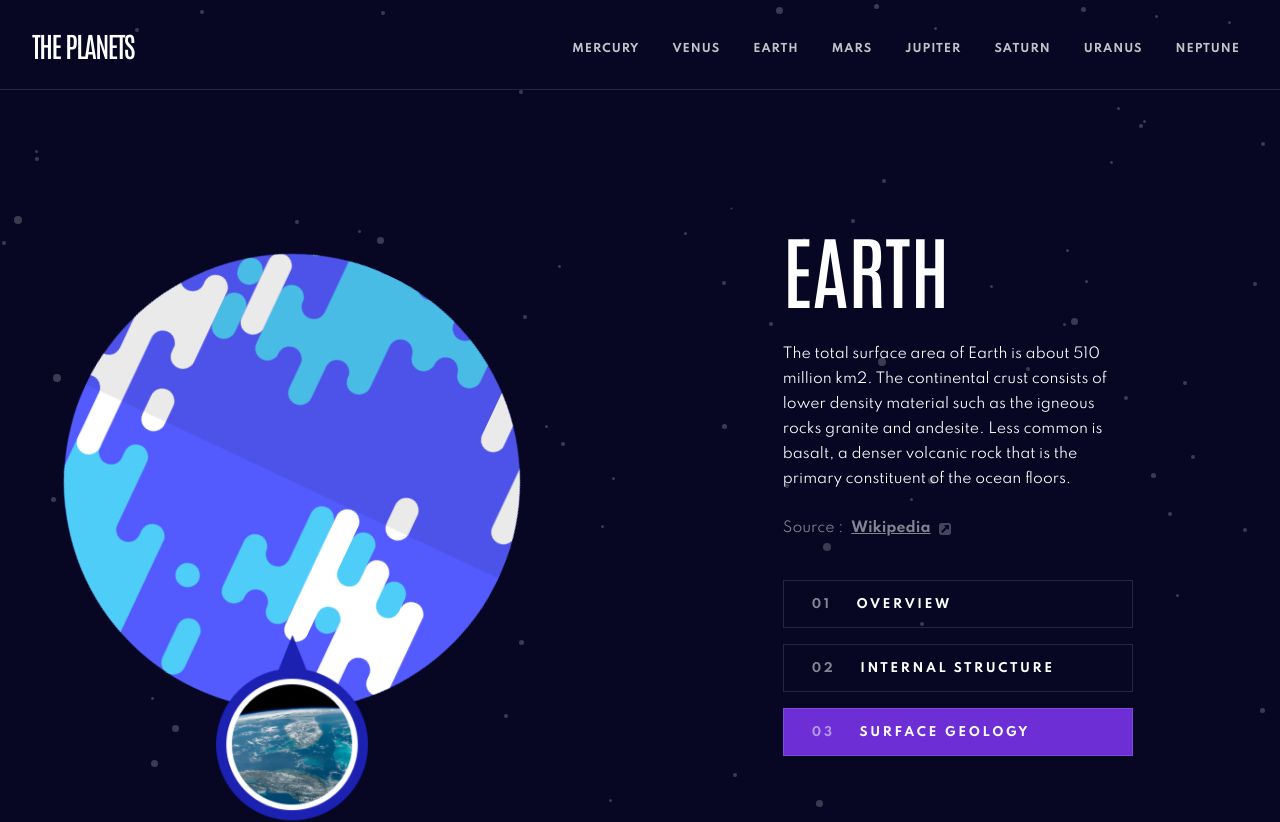
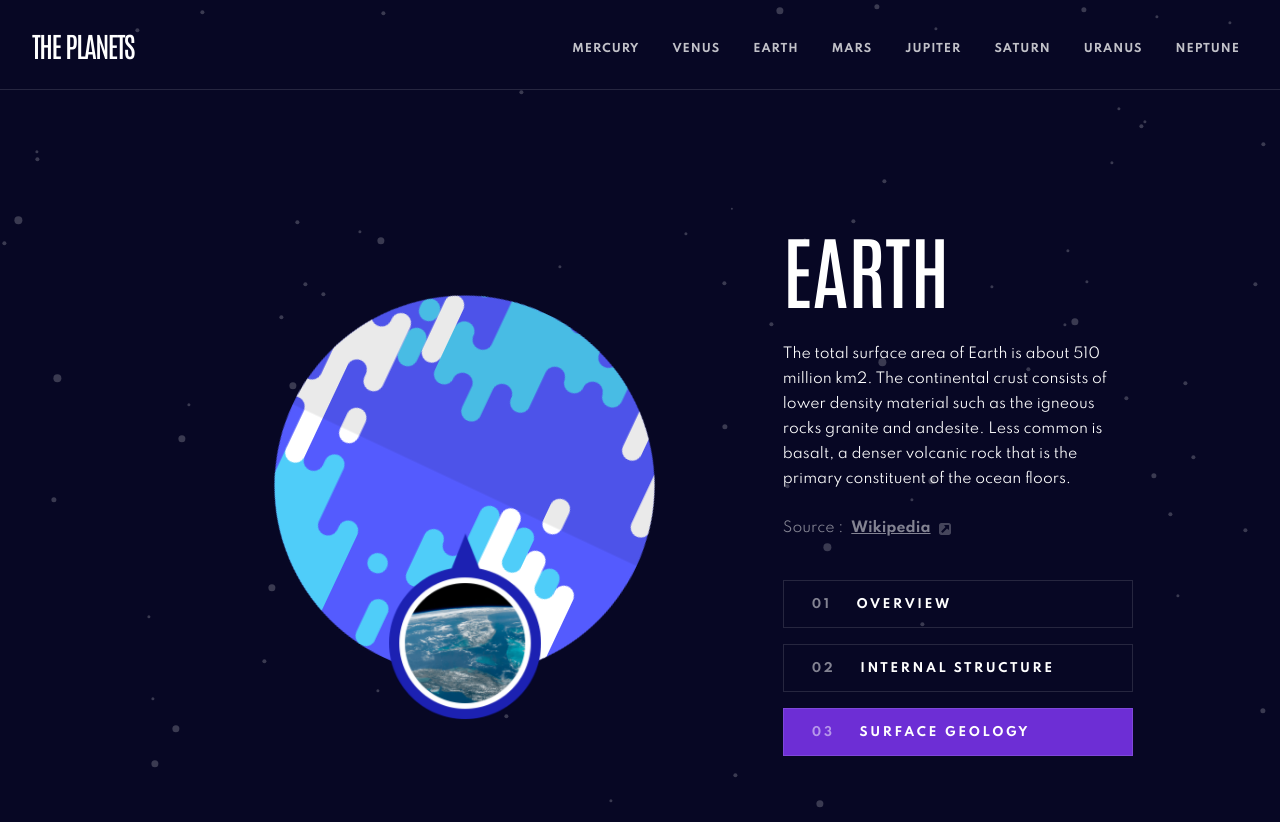
Before and after one commit to cristianelias/planets-facts, a React app: page /#/earth/geology in a window 1280 px wide. Shown: the top 822 px of the page. Built offline with nearby package versions, Linux system fonts and the light colour scheme; what emotion-reset would draw is missing.

Commit message:
Refactored planet sizes

```diff
--- a/src/components/PlanetDescription.js
+++ b/src/components/PlanetDescription.js
@@ -12,6 +12,7 @@ import AspectsNavLarge from "./AspectsNav/AspectsNavLarge";
 // Styles
 const Container = styled.div`
   width: 350px;
+  z-index: 10;
 
   @media (max-width: 930px) {
     width: 100%;
@@ -19,10 +20,11 @@ const Container = styled.div`
     display: flex;
     align-items: center;
     gap: 10%;
+    margin-top: 0;
   }
 
   @media (max-width: 620px) {
-    margin-top: 98px;
+    margin-top: 0px;
   }
 `;
 
@@ -64,6 +66,8 @@ const Description = styled.p`
   @media (max-width: 930px) {
     font-size: 11px;
     line-height: 22px;
+
+    min-height: unset;
   }
 `;
 
--- a/src/components/PlanetImage.js
+++ b/src/components/PlanetImage.js
@@ -8,8 +8,13 @@ import usePlanetImagesStyles from "../hooks/usePlanetImageStyles";
 
 // Styles
 const Container = styled.div`
-  position: relative;
+  width: 100%;
   animation: pulse 2s 2s ease-in-out infinite alternate;
+
+  height: 460px;
+  display: flex;
+  justify-content: center;
+  align-items: center;
 
   @keyframes pulse {
     0% {
@@ -24,9 +29,17 @@ const Container = styled.div`
       transform: scale(1);
     }
   }
+
+  @media (max-width: 620px) {
+    height: 304px;
+  }
 `;
 
 const BaseImage = styled.img`
+  position: relative;
+  max-width: 700px;
+  width: 100%;
+
   @keyframes planet-transform {
     0% {
       transform: scale(7) rotate(360deg);
@@ -56,32 +69,45 @@ const BaseImage = styled.img`
 
   animation: planet-transform 0.4s linear,
     planet-movement 20s 2s linear infinite;
-
-  @media (max-width: 620px) {
-    width: 111px;
-    height: 111px;
-  }
 `;
 
 const GeologyImage = styled.img`
+  max-width: 700px;
   position: absolute;
   left: 0;
   right: 0;
   margin-left: auto;
   margin-right: auto;
   width: 150px;
-  bottom: -100px;
+  bottom: 0;
+
+  @keyframes delay {
+    0% {
+      opacity: 0;
+    }
+    80% {
+      opacity: 0;
+    }
+    100% {
+      opacity: 1;
+    }
+  }
+
+  animation: delay 0.4s;
 
   @media (max-width: 620px) {
     width: 90px;
-    bottom: -83px;
   }
 `;
 
 const PlanetImage = () => {
   const { aspect, planet } = useSelector((state) => state).planets;
   const planetName = planet?.name;
-  const PlanetImage = usePlanetImagesStyles(BaseImage, planetName);
+
+  const PlanetImage = usePlanetImagesStyles(
+    BaseImage,
+    planetName.toLowerCase()
+  );
 
   const images = {
     overview: useImage(planet?.images[["overview"]]).image,
--- a/src/components/PlanetsNav/PlanetsNavSmall.js
+++ b/src/components/PlanetsNav/PlanetsNavSmall.js
@@ -74,10 +74,10 @@ const Container = styled.aside`
   left: 0;
   right: 0;
   background-color: var(--background-color);
-  z-index: 2;
+  z-index: 99999;
   background-image: url(${stars});
   animation: stars linear 10s 2s infinite alternate;
-  height: 150vh;
+  height: 100vh;
 `;
 
 const PlanetsNavSmall = ({ planets, isComponentVisible }, ref) => (
--- a/src/hooks/usePlanetImageStyles.js
+++ b/src/hooks/usePlanetImageStyles.js
@@ -4,115 +4,91 @@ import { css } from "@emotion/react";
 
 const planetStyles = {
   mercury: css`
-    width: 290px;
-    height: 290px;
+    width: 38% !important;
 
-    @media (max-width: 1140px) {
-      width: 184px;
-      height: 184px;
+    @media (max-width: 930px) {
+      width: 184px !important;
     }
 
     @media (max-width: 620px) {
-      width: 111px;
-      height: 111px;
+      width: 111px !important;
     }
   `,
   venus: css`
-    width: 400px;
-    height: 400px;
+    width: 52.6% !important;
 
-    @media (max-width: 1140px) {
-      width: 253px;
-      height: 253px;
+    @media (max-width: 930px) {
+      width: 253px !important;
     }
 
     @media (max-width: 620px) {
-      width: 154px;
-      height: 154px;
+      width: 154px !important;
     }
   `,
   earth: css`
-    width: 450px;
-    height: 450px;
+    width: 59% !important;
 
-    @media (max-width: 1140px) {
-      width: 285px;
-      height: 285px;
+    @media (max-width: 930px) {
+      width: 285px !important;
     }
 
     @media (max-width: 620px) {
-      width: 173px;
-      height: 173px;
+      width: 173px !important;
     }
   `,
   mars: css`
-    height: 336px;
-    width: 336px;
+    width: 44% !important;
 
-    @media (max-width: 1140px) {
-      height: 213px;
-      width: 213px;
+    @media (max-width: 930px) {
+      width: 213px !important;
     }
 
     @media (max-width: 620px) {
-      height: 129px;
-      width: 129px;
+      width: 129px !important;
     }
   `,
   jupiter: css`
-    height: 582px;
-    width: 582px;
+    width: 76.5% !important;
 
-    @media (max-width: 1140px) {
-      height: 369px;
-      width: 369px;
+    @media (max-width: 930px) {
+      width: 369px !important;
     }
 
     @media (max-width: 620px) {
-      height: 224px;
-      width: 224px;
+      width: 224px !important;
     }
   `,
   saturn: css`
-    height: 666px;
-    width: 666px;
+    width: 87% !important;
 
-    @media (max-width: 1140px) {
-      height: 422px;
-      width: 422px;
+    @media (max-width: 930px) {
+      width: 422px !important;
     }
 
     @media (max-width: 620px) {
-      height: 159px;
-      width: 159px;
+      width: 256px !important;
     }
   `,
   uranus: css`
-    height: 458px;
-    width: 458px;
+    width: 60% !important;
 
-    @media (max-width: 1140px) {
-      height: 290px;
-      width: 290px;
+    @media (max-width: 930px) {
+      width: 290px !important;
     }
 
     @media (max-width: 620px) {
-      height: 176px;
-      width: 176px;
+      width: 176px !important;
     }
   `,
   neptune: css`
-    height: 450px;
-    width: 450px;
+    width: 59% !important;
 
-    @media (max-width: 1140px) {
-      height: 285px;
-      width: 285px;
+    @media (max-width: 930px) {
+      width: 285px !important;
     }
 
     @media (max-width: 620px) {
-      height: 173px;
-      width: 173px;
+      width: 173px !important;
     }
   `,
 };
--- a/src/layout/Layout.js
+++ b/src/layout/Layout.js
@@ -79,7 +79,7 @@ const globalCSSRules = css`
   }
 
   body {
-    min-width: 300px;
+    min-width: 320px;
     font-family: var(--text-regular-font-family);
     background-color: var(--background-color);
     color: var(--letters-color);
@@ -109,11 +109,11 @@ const ContentSection = styled.section`
   padding: 126px 11.5% 56px 11.5%;
 
   @media (max-width: 930px) {
-    padding: 146px 39px 36px 39px;
+    padding: 0 40px 36px 40px;
   }
 
   @media (max-width: 620px) {
-    padding: 95px 24px 47px 24px;
+    padding: 0 24px 47px 24px;
   }
 `;
 
--- a/src/pages/PlanetDetailsPage.js
+++ b/src/pages/PlanetDetailsPage.js
@@ -20,10 +20,10 @@ import useCurrentAspect from "../hooks/useCurrentAspect";
 
 // Styles
 const MainContent = styled.main`
+  height: 540px;
   display: flex;
   align-items: center;
-  justify-content: flex-end;
-  gap: 27%;
+  justify-content: space-between;
   margin-bottom: 87px;
 
   @media (max-width: 1140px) {
@@ -34,6 +34,7 @@ const MainContent = styled.main`
   @media (max-width: 930px) {
     flex-direction: column;
     margin-bottom: 27px;
+    height: unset;
   }
 
   @media (max-width: 620px) {
```
